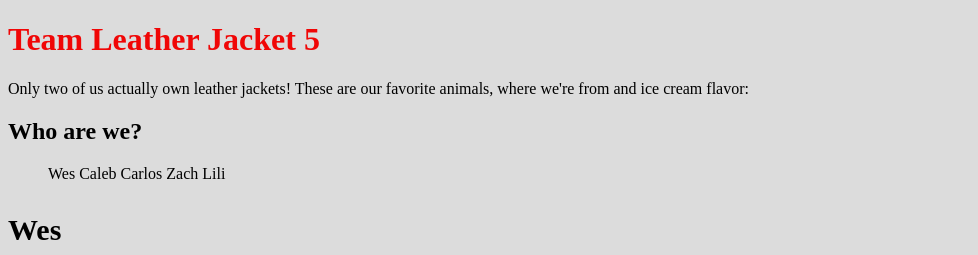
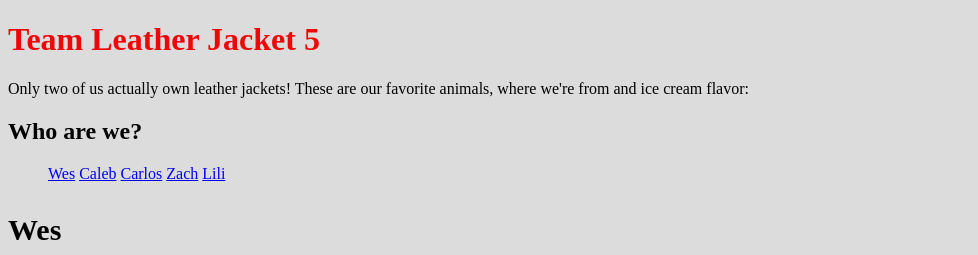
Before and after one commit to leatherjacket5/About-Us, a plain HTML site: page index.html in a window 1280 px wide. Shown: the top 255 px of the page, without its empty margins (0-978 px from the left). Drawn offline with Linux system fonts and the light colour scheme; a web font is replaced by a local one.

Commit message:
list is a nav

```diff
--- a/index.html
+++ b/index.html
@@ -13,32 +13,32 @@
             These are our favorite animals, where we're from and ice cream flavor:</p>
     <h2> Who are we?</h2>
         <ul>
-            <li>Wes</li>
-            <li>Caleb</li>
-            <li>Carlos</li>
-            <li>Zach</li>
-            <li>Lili</li>
+            <li><a href='#wes'>Wes</a></li>
+            <li><a href='#caleb'>Caleb</a></li>
+            <li><a href='#carlos'>Carlos</a></li>
+            <li><a href='#zach'>Zach</a></li>
+            <li><a href='#lili'>Lili</a></li>
         </ul>
-    <h3>Wes</h3>
+    <h3 id='#wes'>Wes</h3>
         <img src="https://cdn.pixabay.com/photo/2016/01/19/18/04/man-1150058_960_720.jpg">
         <p>Leather jackets are sexy! But, I don't own one.
             I'm born and raised in Oregon, I love Gorillas and
             Mint chocolate chip is my favorite ice cream.
         </p>
-    <h3>Caleb</h3>
+    <h3 id='caleb'>Caleb</h3>
         <img src="https://cdn.pixabay.com/photo/2014/07/19/12/41/james-dean-397027_960_720.jpg">
         <p>I'm an owner of a leather jacket. I was raised in Seattle,
             Giraffes are my favorite animal.
             My favorite ice cream is rocky road.</p>
-    <h3>Carlos</h3>
+    <h3 id='carlos'>Carlos</h3>
         <img src="https://cdn.pixabay.com/photo/2016/11/23/15/27/adult-1853510_960_720.jpg">
         <p>I'm one of the few that doesn't own a leather jakcet in the team.
         I recently moved from Phoenix, AZ. My favorite animal is octopus.
         My favorite ice cream flavor is pistachio.</p>
-    <h3>Zach</h3>
+    <h3 id='zach'>Zach</h3>
         <img src="https://cdn.pixabay.com/photo/2016/11/29/01/34/fashion-1866572_960_720.jpg">
         <p>No leather jacket. I am from the Portland. Roosters are cool.</p>
-    <h3>Lili</h3>
+    <h3 id='lili'>Lili</h3>
     <img src="https://cdn.pixabay.com/photo/2017/09/06/15/11/girl-2721865_960_720.jpg">
         <p>I do own a leather jacket because they rock. I am
             from MA. My favorite animal is my cat, Max, and
```
